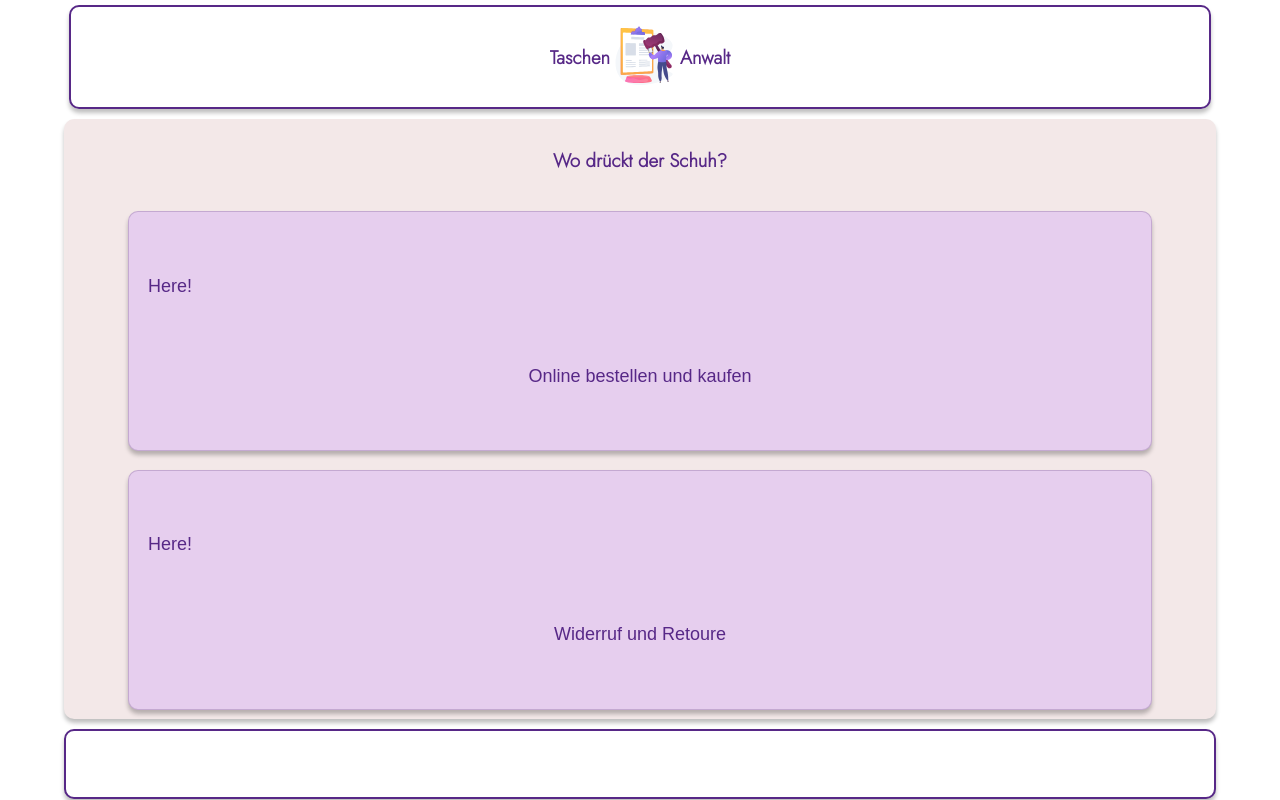
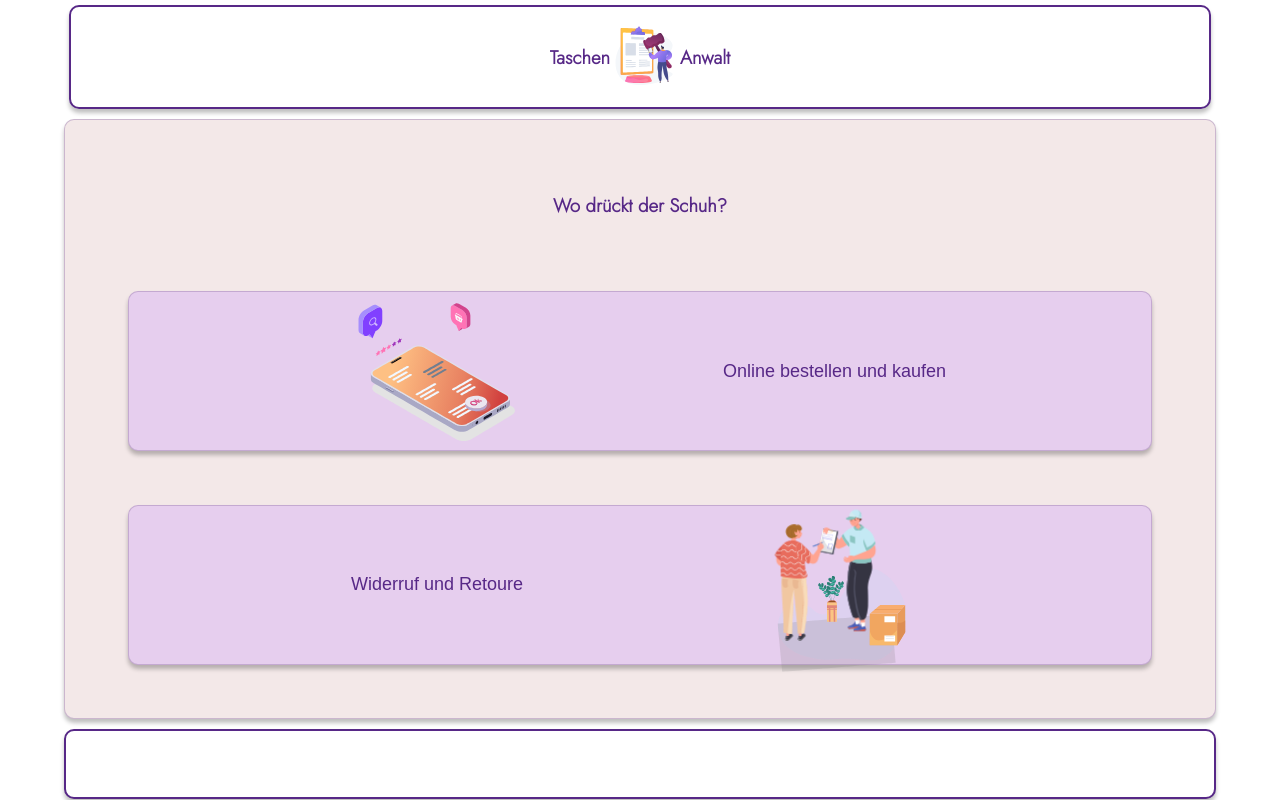
Before and after one commit to actyralf/test-lottie, a Next.js app: page / in a window 1280 px wide. Built offline with nearby package versions, Linux system fonts and the light colour scheme; some icons are missing.

Commit message:
added animations, styling, spacing

```diff
--- a/pages/index.js
+++ b/pages/index.js
@@ -31,21 +31,23 @@ export default function HomePage() {
     <div>
       <StyledBody>
         <h3>Wo drückt der Schuh?</h3>
-        <Link href="/bestellung">
-          <StyledButton>
-            <BestellungAnimation href={bestellungContainer}>
-              Here!
+
+
+        <Link href="/bestellung" style={{textDecoration: "none"}}>
+          <StyledBestellungButton>
+            <BestellungAnimation ref={bestellungContainer}>
             </BestellungAnimation>
             Online bestellen und kaufen
-          </StyledButton>
+          </StyledBestellungButton>
         </Link>
-        <Link href="/widerruf">
-          <StyledButton>
-            <WiderrufAnimation href={widerrufContainer}>
-              Here!
+
+
+        <Link href="/widerruf" style={{textDecoration: "none"}}>
+          <StyledWiderufButton>
+            <WiderrufAnimation ref={widerrufContainer}>
             </WiderrufAnimation>
             Widerruf und Retoure
-          </StyledButton>
+          </StyledWiderufButton>
         </Link>
       </StyledBody>
     </div>
@@ -53,13 +55,14 @@ export default function HomePage() {
 }
 
 const StyledBody = styled.div`
-  display: grid;
-  justify-content: center;
+  display: flex;
+  flex-direction: column;
+  justify-content: space-evenly;
   align-items: center;
   background-color: #f3e8e8;
   color: #572887;
   border-radius: 10px;
-  /*  border: 1px solid rgba(163, 134, 182, 0.5); */
+  border: 1px solid rgba(163, 134, 182, 0.5);
   box-shadow: 0px 4px 4px rgba(0, 0, 0, 0.25);
   width: 90vw;
   height: 75vh;
@@ -67,28 +70,55 @@ const StyledBody = styled.div`
   margin-bottom: 10px;
 `;
 
-const StyledButton = styled.button`
+const StyledBestellungButton = styled.button`
   color: #572887;
   font-size: 18px;
   font-weight: 300;
   font-style: normal;
+  text-decoration: none;
   background-color: #e6ceee;
   border-radius: 10px;
   border: 1px solid rgba(163, 134, 182, 0.5);
   box-shadow: 0px 4px 4px rgba(0, 0, 0, 0.25);
-  height: 30vh;
+  height: 20vh;
   width: 80vw;
+  display: flex;
+  flex-direction: row;
+  justify-content: space-evenly;
+  align-items: center;
+`;
+
+const StyledWiderufButton = styled.button`
+  color: #572887;
+  font-size: 18px;
+  font-weight: 300;
+  font-style: normal;
   text-decoration: none;
+  background-color: #e6ceee;
+  border-radius: 10px;
+  border: 1px solid rgba(163, 134, 182, 0.5);
+  box-shadow: 0px 4px 4px rgba(0, 0, 0, 0.25);
+  height: 20vh;
+  width: 80vw;
+  display: flex;
+  flex-direction: row-reverse;
+  justify-content: space-evenly;
+  align-items: center;
 `;
 
 const BestellungAnimation = styled.section`
-  width: 70px;
-  height: 90px;
-  z-index: 10;
+  width: 190px;
+  height: 220px;
 `;
 
 const WiderrufAnimation = styled.section`
-  width: 70px;
-  height: 90px;
-  z-index: 10;
+  width: 190px;
+  height: 220px;
 `;
+
+/* const BestellungContainer = styled.div`
+display: flex;
+flex-direction: column;
+justify-content: space-evenly;
+align-items: flex-start;
+` */
```
